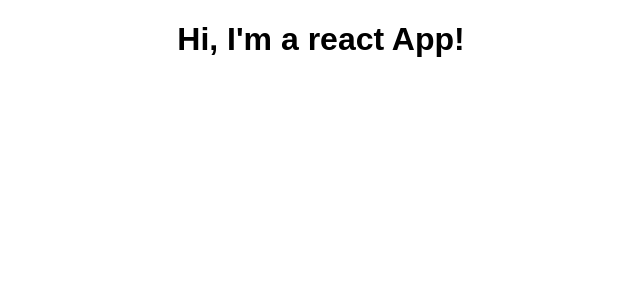
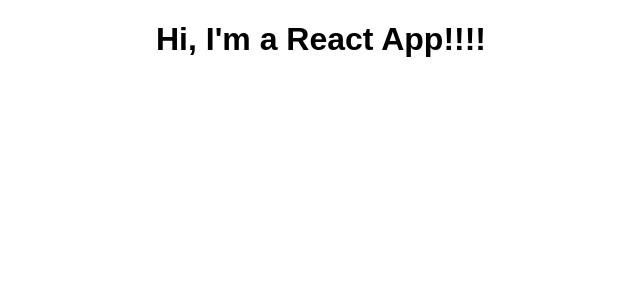
Before and after one commit to yadnyesh/max_react_redux, a React (Create React App) app in the folder react-complete-guide/: page / in a window 1280 px wide. Shown: the top 300 px of the page, without its empty margins (319-959 px from the left). Built offline with nearby package versions, Linux system fonts and the light colour scheme.

Commit message:
Using React.createElement

```diff
--- a/react-complete-guide/src/App.js
+++ b/react-complete-guide/src/App.js
@@ -3,11 +3,12 @@
 
 class App extends Component {
   render() {
-    return (
-      <div className="App">
-        <h1>Hi, I'm a react App! </h1>
-      </div>
-    );
+    // return (
+    //   <div className="App">
+    //     <h1>Hi, I'm a react App! </h1>
+    //   </div>
+    // );
+    return React.createElement('div', {className: 'App'}, React.createElement('h1', null, 'Hi, I\'m a React App!!!!'));
   }
 }
 
```
